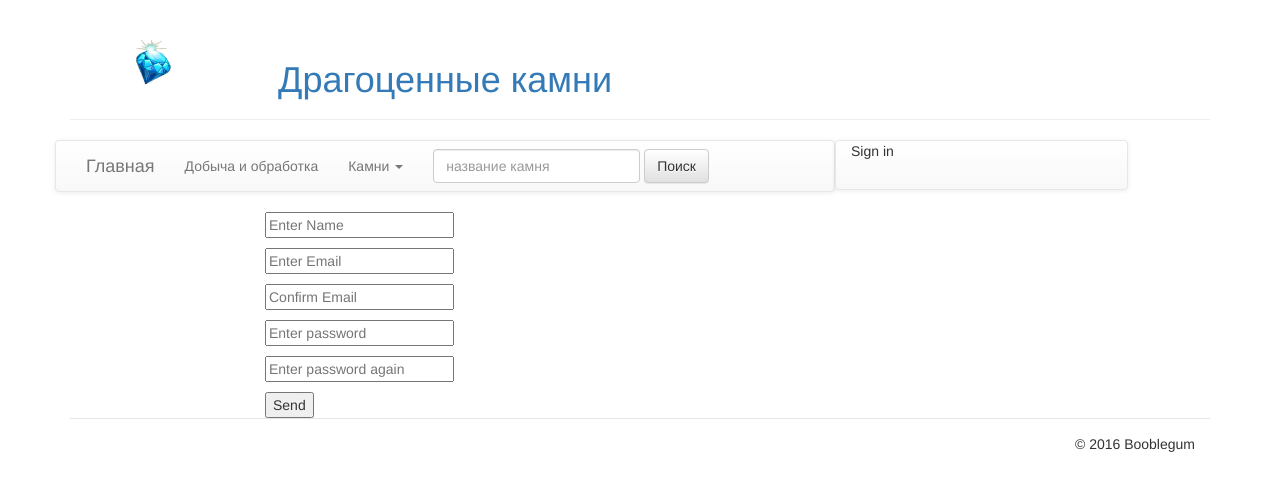
After one commit to NADiP-Examples/Gem, a Django app: page /user/registration/ in a window 1280 px wide. The commit adds this page. Shown: the top 491 px of the page. Run offline with Django 3.2, Linux system fonts and the light colour scheme; some libraries are stand-ins or nearby versions.

Commit message:
add registration_low-form(html, view, url) add link to home

```diff
--- a/Gems/urls.py
+++ b/Gems/urls.py
@@ -24,6 +24,7 @@ urlpatterns = [
 urlpatterns += [
     url(r'^user/login/$', login),
     url(r'^user/logout/$', logout),
+    url(r'^user/registration/$', registration_low),
 
 ]
 
--- a/templates/base.html
+++ b/templates/base.html
@@ -10,19 +10,20 @@
     </title>
     {% block css %}
         {# Помним про рекомендованный подход, для удобства я создал Live Template #}
-        <link rel="stylesheet" href="{% static 'css/base.css'%}"/>
-        <link rel="stylesheet" href="{% static 'css/bootstrap.css'%}"/>
-        <link rel="stylesheet" href="{% static 'css/bootstrap-theme.css'%}"/>
-        <link rel="stylesheet" href="{% static 'css/font-awesome.css'%}">
+        <link rel="stylesheet" href="{% static 'css/base.css' %}"/>
+        <link rel="stylesheet" href="{% static 'css/bootstrap.css' %}"/>
+        <link rel="stylesheet" href="{% static 'css/bootstrap-theme.css' %}"/>
+        <link rel="stylesheet" href="{% static 'css/font-awesome.css' %}">
     {% endblock %}
     {% block js %}
-        <script src="{% static 'js/jquery-2.1.4.min.js'%}"></script>
-        <script src="{% static 'js/bootstrap.min.js'%}"></script>
+        <script src="{% static 'js/jquery-2.1.4.min.js' %}"></script>
+        <script src="{% static 'js/bootstrap.min.js' %}"></script>
     {% endblock %}
     <meta charset="utf-8">
 </head>
 <body>
 <div class="container">
+    <a href="/">
         <div class="page-header">
             <div class="row">
                 <div class="ico col-md-2 text-center">
@@ -33,12 +34,13 @@
                 </div>
             </div>
         </div>
+    </a>
     <div class="row">
         {% block menu %}
             <nav class="navbar navbar-default col-md-8">
                 <div class="container-fluid">
                     <div class="navbar-header">
-                        <a class="navbar-brand" href="#">Главная</a>
+                        <a class="navbar-brand" href="/">Главная</a>
                     </div>
                     <div class="collapse navbar-collapse">
                         <ul class="nav navbar-nav">
--- /dev/null
+++ b/templates/registration_low.html
@@ -0,0 +1,30 @@
+{% extends "base.html" %}
+{% block content %}
+    {% if reg_errors %}
+        <ul>
+        {% for key, value in reg_errors.items %}
+            <li>{{ key }} - {{ value }}</li>
+        {% endfor %}
+        </ul>
+    {% endif %}
+    <form method="post" role="form" action="/user/registration/">
+    {% csrf_token %}
+        <p>
+            <input type="text" name="name" placeholder="Enter Name" required>
+        </p>
+        <p>
+            <input type="email" name="email" placeholder="Enter Email" required>
+        </p>
+        <p>
+            <input type="email" name="confirm_email" placeholder="Confirm Email" required>
+        </p>
+        <p>
+            <input type="password" name="password" placeholder="Enter password" required>
+        </p>
+        <p>
+            <input type="password" name="confirm_password" placeholder="Enter password again" required>
+        </p>
+        <button type="submit" name="submit">Send</button>
+    </form>
+
+{% endblock %}
--- a/userManagementApp/views.py
+++ b/userManagementApp/views.py
@@ -1,6 +1,8 @@
 from django.contrib import auth
 from django.shortcuts import render, HttpResponseRedirect
 from django.http import Http404
+from django.contrib.auth.models import User
+from django.core.exceptions import ValidationError
 
 
 # Create your views here.
@@ -22,3 +24,34 @@ def login(request):
 def logout(request):
     auth.logout(request)
     return HttpResponseRedirect("/")
+
+
+def registration_low(request):
+    if request.method == 'POST':
+        errors = {}  # Тут будем хранить ошибки, чтобы отобразить на странице
+        username = request.POST.get('name')
+        email = request.POST.get('email')
+        email2 = request.POST.get('confirm_email')
+        password = request.POST.get('password')
+        password2 = request.POST.get('confirm_password')
+        print(request.POST)
+        # Validate data
+        if email != email2:
+            errors['email'] = 'does not match'
+        if password != password2:
+            errors['password'] = 'does not match'
+        user = User(username=username, email=email)
+        # Пароли хранятся в виде хэшей, поэтому их нельзя передавать напрямую
+        user.set_password(password)
+        # Проверяем, существует ли пользователь с таким именем
+        try:
+            user.validate_unique()
+        except ValidationError as er:
+            errors.update(er.message_dict)
+        # Если есть ошибки, передаем их в контексте шаблону, который умеет их отображать
+        if errors:
+            return render(request, 'registration_low.html', {'reg_errors': errors})
+        # Если ошибок нет, сохраняем пользователя в базе, перенаправляем на главную
+        user.save()
+        return HttpResponseRedirect("/")
+    return render(request, 'registration_low.html')
```
Lines whose indentation alone changed are shown as unchanged.
